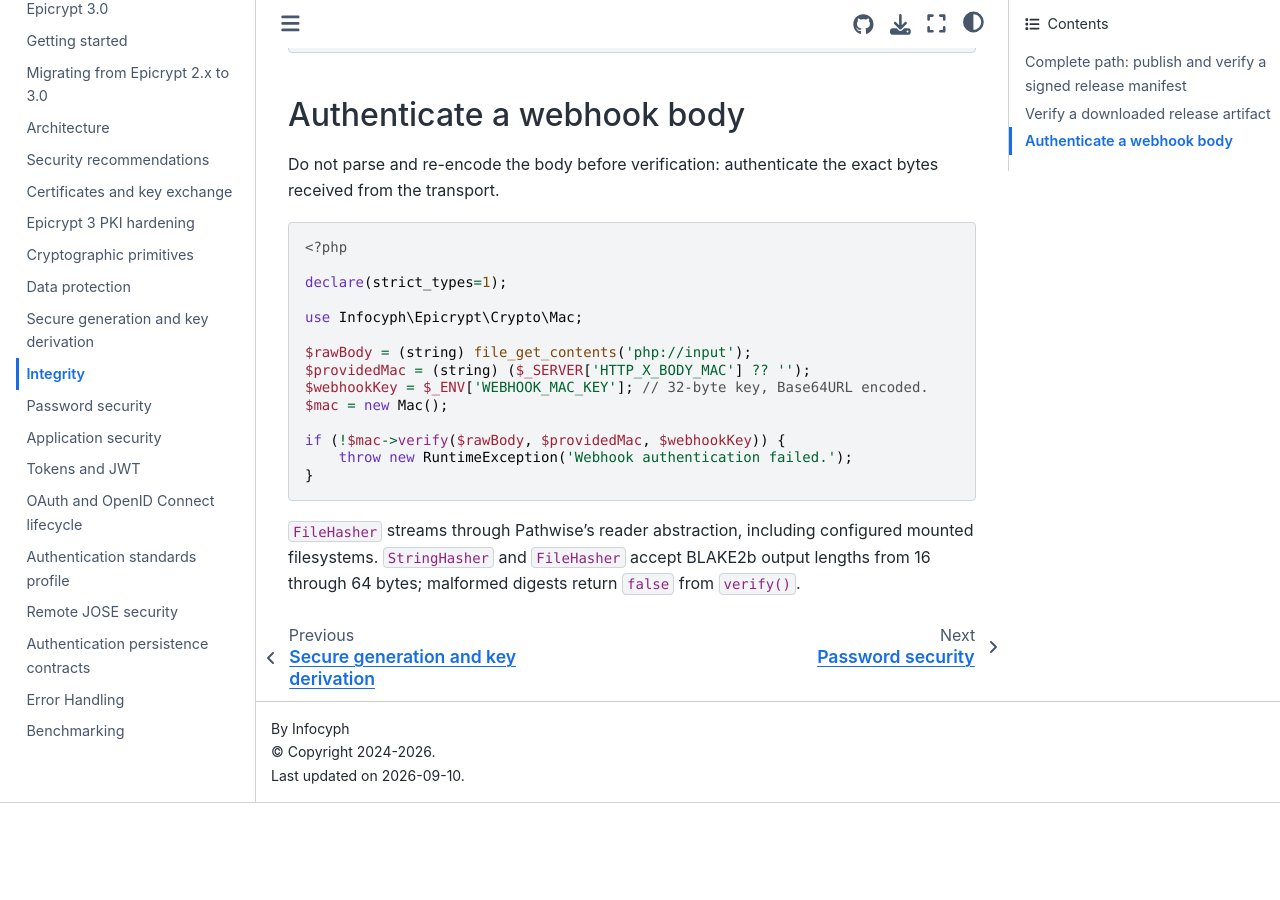
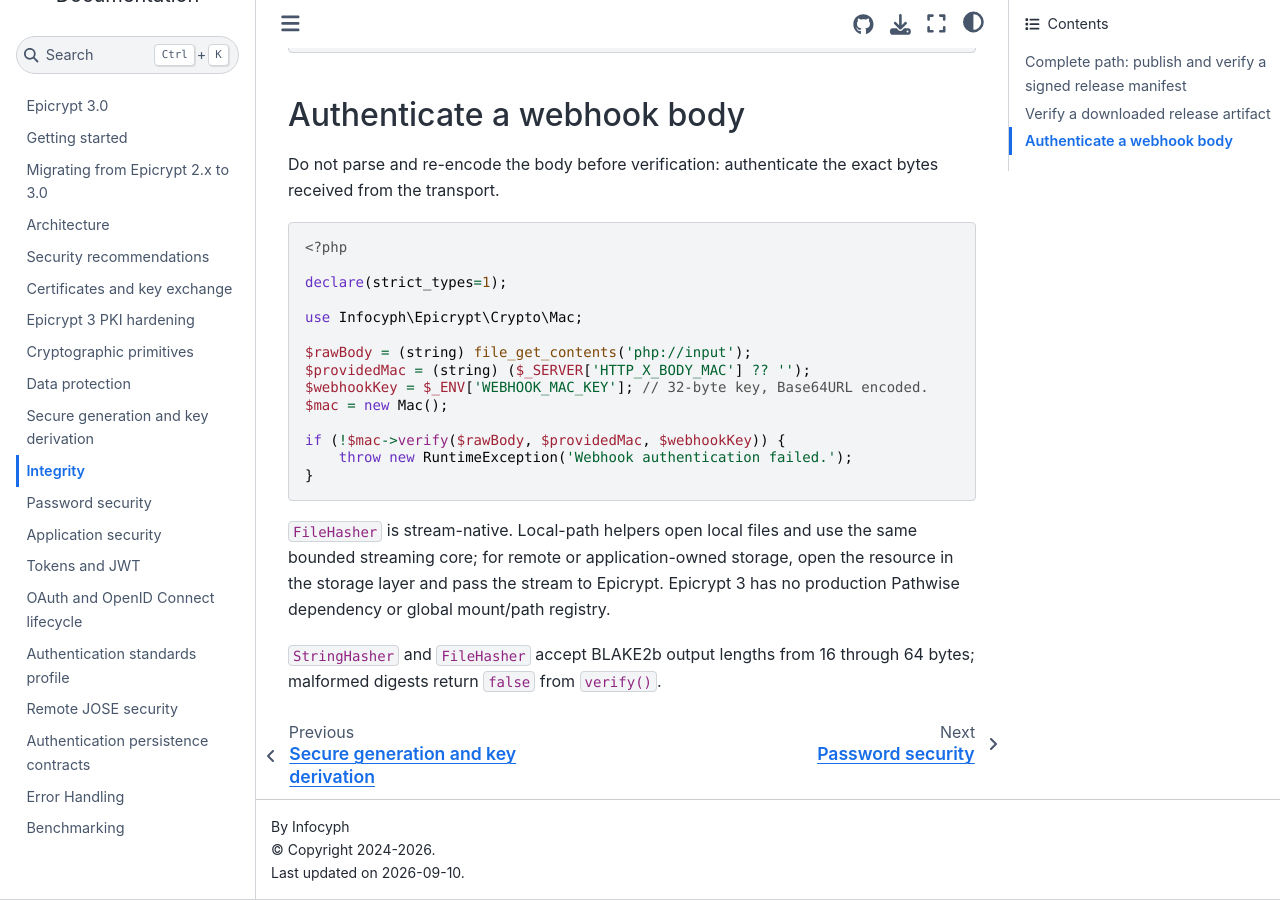
Before and after one commit to infocyph/Epicrypt, a Sphinx documentation site: the page built from docs/integrity.rst, in a window 1280 px wide and 900 px high, scrolled down 1538 px. Built offline with Sphinx 7.4.7 and the Sphinx Book theme 1.1.4, drawn with Linux system fonts in a browser that asks for light colours; before the commit the page ends 2341 px from its top, so only the background shows below that.

Commit message:
docs: align integrity guide with stream native runtime

```diff
--- a/docs/integrity.rst
+++ b/docs/integrity.rst
@@ -100,7 +100,10 @@
        throw new RuntimeException('Webhook authentication failed.');
    }
 
-``FileHasher`` streams through Pathwise's reader abstraction, including
-configured mounted filesystems. ``StringHasher`` and ``FileHasher`` accept
-BLAKE2b output lengths from 16 through 64 bytes; malformed digests return
-``false`` from ``verify()``.
+``FileHasher`` is stream-native. Local-path helpers open local files and use the
+same bounded streaming core; for remote or application-owned storage, open the
+resource in the storage layer and pass the stream to Epicrypt. Epicrypt 3 has no
+production Pathwise dependency or global mount/path registry.
+
+``StringHasher`` and ``FileHasher`` accept BLAKE2b output lengths from 16
+through 64 bytes; malformed digests return ``false`` from ``verify()``.
```
